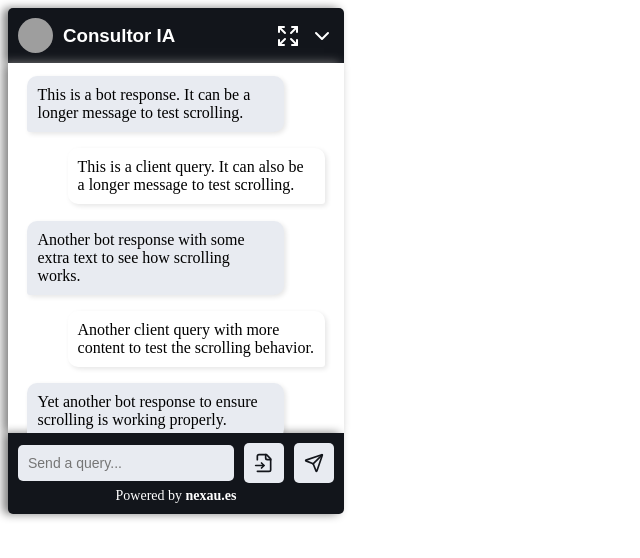
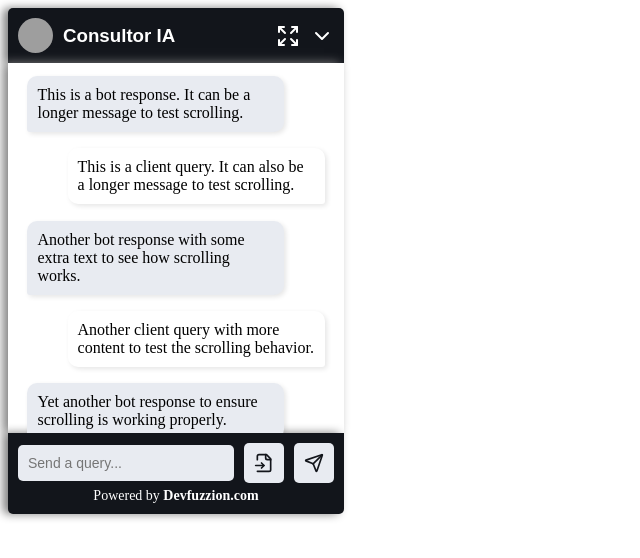
Before and after one commit to devfuzzion/Nexau_Chatbot, a React (Vite) app in the folder frontend/: page / in a window 1280 px wide. Shown: the top 558 px of the page, without its empty margins (0-640 px from the left). Built offline with nearby package versions, Linux system fonts and the light colour scheme; grey boxes are pictures that could not be loaded.

Commit message:
dummy commit

```diff
--- a/frontend/src/assets/components/footer/page.jsx
+++ b/frontend/src/assets/components/footer/page.jsx
@@ -22,7 +22,7 @@ const Footer = () => {
         </button>
       </form>
       <div className='powered-by'>
-        Powered by <strong>nexau.es</strong>
+        Powered by <strong>Devfuzzion.com</strong>
       </div>
     </div>
   );
--- /dev/null
+++ b/package.json
@@ -0,0 +1,5 @@
+{
+  "dependencies": {
+    "lucide-react": "^0.479.0"
+  }
+}
```
Also changed, not shown: 2 other files (tests, documents, lock files or other folders).
